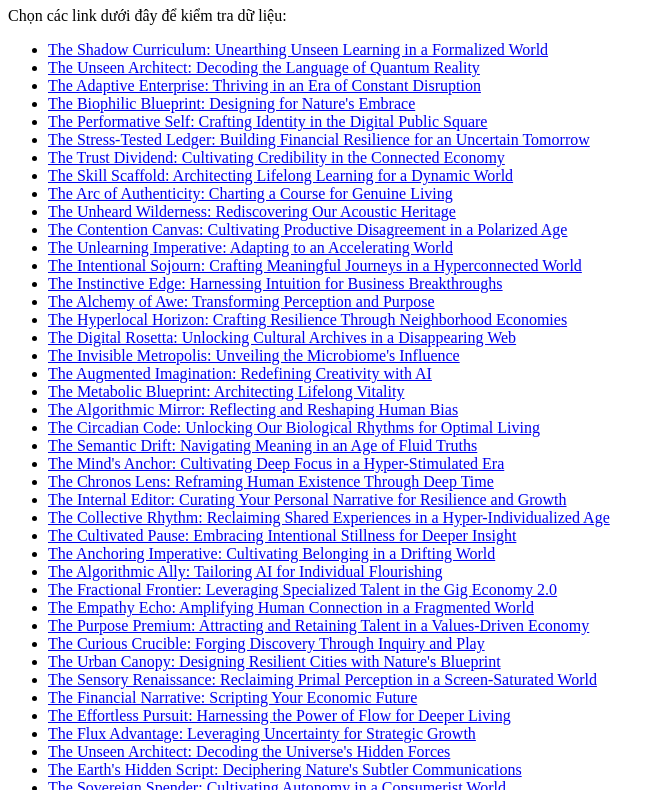
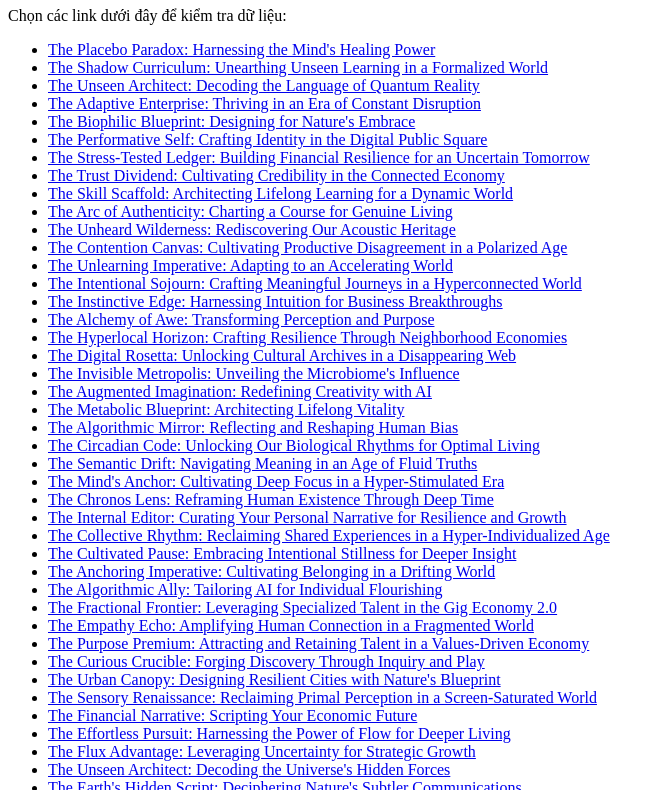
Before and after one commit to hiendo1-a11y/hien_test_444, a plain HTML site: page index.html in a window 1280 px wide. Shown: the part 73-863 px from the top of the page, without its empty margins (0-665 px from the left). Drawn offline with Linux system fonts and the light colour scheme.

Commit message:
🤖 Auto: The Placebo Paradox: Harnessing the Mind's Healing Power

```diff
--- a/index.html
+++ b/index.html
@@ -8,6 +8,7 @@
     <h1>Hệ thống lưu trữ file Test AI</h1>
     <p>Chọn các link dưới đây để kiểm tra dữ liệu:</p>
     <ul>
+        <li><a href="Test_auto_the_placebo_paradox_harnessing_the_mind_s_healing_power.pdf">The Placebo Paradox: Harnessing the Mind's Healing Power</a></li>
         <li><a href="Test_auto_the_shadow_curriculum_unearthing_unseen_learning_in_a_formal.pdf">The Shadow Curriculum: Unearthing Unseen Learning in a Formalized World</a></li>
         <li><a href="Test_auto_the_unseen_architect_decoding_the_language_of_quantum_realit.pdf">The Unseen Architect: Decoding the Language of Quantum Reality</a></li>
         <li><a href="Test_auto_the_adaptive_enterprise_thriving_in_an_era_of_constant_disru.pdf">The Adaptive Enterprise: Thriving in an Era of Constant Disruption</a></li>
```
Also changed, not shown: .article_history.json, 1 other file.
